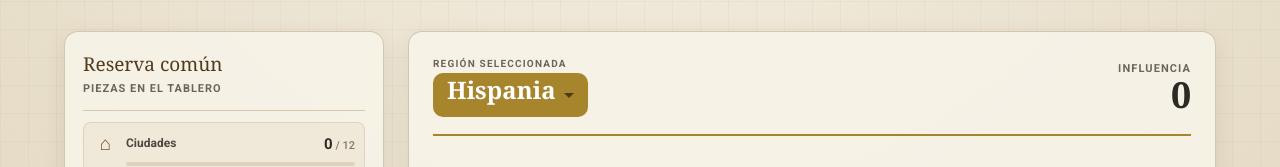
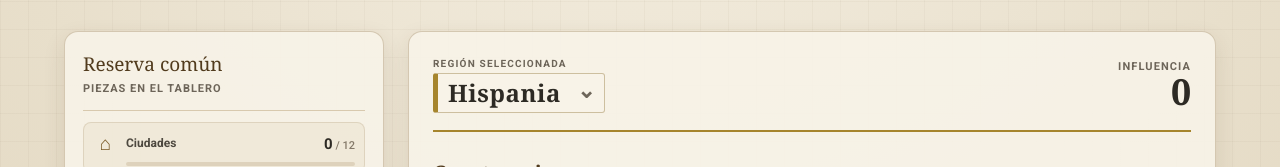
Before and after one commit to FedeGB/mosaic-webapp, a React (Vite) app: page /mosaic-webapp/influence in a window 1280 px wide. Shown: the part 251-418 px from the top of the page. Built offline with nearby package versions, Linux system fonts and the light colour scheme; a web font is replaced by a local one.

Commit message:
feat: region menu refactor

```diff
--- a/src/components/RegionInfluence/RegionInfluence.module.scss
+++ b/src/components/RegionInfluence/RegionInfluence.module.scss
@@ -10,9 +10,6 @@
         margin: 16px 0 6px;
         padding-bottom: 17px;
         border-bottom: 2px solid var(--region-color);
-
-        :global(.MuiSelect-select) { font-family: Georgia, serif; font-size: 24px; font-weight: 700; padding-bottom: 5px; padding-top: 5px; }
-        :global(.MuiOutlinedInput-notchedOutline) { border: 0; }
 
         &-influence {
             align-items: flex-end;
@@ -56,7 +53,6 @@
 
 @media (max-width: 500px) {
     .region {
-        &-title :global(.MuiSelect-select) { font-size: 20px; }
         &-title-influence strong { font-size: 31px; }
         .sectionHeading { display: block; }
         .sectionHeading span { display: block; margin-top: 2px; }
--- a/src/components/RegionInfluence/RegionInfluence.tsx
+++ b/src/components/RegionInfluence/RegionInfluence.tsx
@@ -2,7 +2,6 @@ import NumberSpinner from '../../components/NumberSpinner/NumberSpinner';
 import type { defaultTotalsState } from '../../store/regionsStore';
 import { locations as locationTypes } from '../../types/locations';
 import { units as unitTypes } from '../../types/units';
-import type { SelectChangeEvent } from '@mui/material/Select';
 import RegionSelect from '../../components/RegionSelect/RegionSelect';
 import FormControlLabel from '@mui/material/FormControlLabel';
 import Checkbox from '@mui/material/Checkbox';
@@ -19,7 +18,7 @@ interface RegionInfluenceProps {
     setLocationNumber: (region: string, location: string, value: number) => void;
     setUnitNumber: (region: string, unit: string, value: number) => void;
     selectedRegion: string;
-    handleOnRegionChange: (event: SelectChangeEvent) => void;
+    handleOnRegionChange: (region: string) => void;
     isDisableCities: boolean;
     handleOnDisableCitiesChange: (event: React.ChangeEvent<HTMLInputElement>) => void;
 }
--- /dev/null
+++ b/src/components/RegionSelect/RegionSelect.module.scss
@@ -0,0 +1,55 @@
+.trigger {
+    align-items: center;
+    background: #f8f3e8 !important;
+    border: 1px solid #cdbf9f !important;
+    border-left: 5px solid var(--region-color) !important;
+    border-radius: 3px !important;
+    color: #2d2a24 !important;
+    display: inline-flex !important;
+    justify-content: space-between !important;
+    min-width: 172px;
+    padding: 4px 8px 4px 10px !important;
+    text-align: left;
+
+    &:hover { background: #fffaf0 !important; border-color: #a99570 !important; }
+    &:focus-visible { outline: 3px solid rgba(81, 59, 29, .28); outline-offset: 2px; }
+}
+
+.triggerLabel { font-family: Georgia, serif; font-size: 24px; font-weight: 700; line-height: 1.25; }
+.chevron { color: #6d6559; font-family: sans-serif; font-size: 22px; line-height: 1; margin-left: 16px; transform: translateY(-2px); }
+
+.menuPaper {
+    background: #f8f3e8 !important;
+    border: 1px solid #cdbf9f;
+    border-radius: 3px !important;
+    box-shadow: 0 10px 24px rgba(66, 47, 23, .2) !important;
+    margin-top: 6px;
+    min-width: 320px;
+    overflow: hidden;
+}
+
+.menu :global(.MuiMenu-list) { display: grid; grid-template-columns: repeat(2, minmax(0, 1fr)); padding: 7px; }
+.menuLabel { color: #6d6559; font-size: 10px; font-weight: 800; grid-column: 1 / -1; letter-spacing: .12em; padding: 5px 7px 8px; text-transform: uppercase; }
+
+.menuItem {
+    align-items: center;
+    border-radius: 2px !important;
+    color: #3d382f !important;
+    display: flex !important;
+    font-size: 14px !important;
+    font-weight: 700 !important;
+    gap: 8px;
+    min-height: 38px !important;
+    padding: 7px !important;
+
+    &:hover, &:global(.Mui-selected:hover) { background: #eee4d1 !important; }
+    &:global(.Mui-selected) { background: #f0e7d7 !important; }
+}
+
+.swatch { background: var(--region-color); border-radius: 50%; box-shadow: inset 0 0 0 1px rgba(45, 42, 36, .2); flex: 0 0 auto; height: 10px; width: 10px; }
+.check { color: #513b1d; font-size: 16px; margin-left: auto; }
+
+@media (max-width: 500px) {
+    .triggerLabel { font-size: 20px; }
+    .menuPaper { min-width: min(320px, calc(100vw - 32px)); }
+}
--- a/src/components/RegionSelect/RegionSelect.tsx
+++ b/src/components/RegionSelect/RegionSelect.tsx
@@ -1,62 +1,67 @@
+import { useState } from 'react';
+import Button from '@mui/material/Button';
 import MenuItem from '@mui/material/MenuItem';
-import Select from '@mui/material/Select';
+import Menu from '@mui/material/Menu';
 import { regions } from '../../types/regions';
-import type { SelectChangeEvent } from '@mui/material/Select';
 import { regionColors } from '../../types/regions';
 
+import styles from './RegionSelect.module.scss';
+
 interface RegionSelectProps {
-    handleOnChange: (event: SelectChangeEvent) => void;
+    handleOnChange: (region: string) => void;
     value: string;
 }
 
 const RegionSelect = ({ handleOnChange, value }: RegionSelectProps) => {
-    const buildMenuItems = () => {
-        return Object.values(regions).map(region => {
-            const textColor = region === regions.EGIPTO ? 'black' : 'white';
-            return <MenuItem
-                value={region}
-                sx={{
-                    backgroundColor: regionColors[region as keyof typeof regionColors],
-                    color: textColor,
-                    '&.Mui-selected': {
-                        backgroundColor: regionColors[region as keyof typeof regionColors],
-                        color: textColor,
-                        fontWeight: 'bold',
-                        textDecoration: 'underline',
-                    },
-                    '&.Mui-selected:hover': {
-                        backgroundColor: regionColors[region as keyof typeof regionColors],
-                        color: textColor,
-                        fontWeight: 'bold',
-                        textDecoration: 'underline',
-                    },
-                    '&:hover': {
-                        backgroundColor: regionColors[region as keyof typeof regionColors],
-                        color: textColor,
-                        fontWeight: 'bold',
-                    }
-                }}
-            >
-                {region}
-            </MenuItem>
-        });
-    }
-
-    const textColor = value === regions.EGIPTO ? 'black' : 'white';
+    const [anchorEl, setAnchorEl] = useState<HTMLElement | null>(null);
+    const isOpen = Boolean(anchorEl);
 
     return (
-        <Select
-          value={value}
-          onChange={handleOnChange}
-          autoWidth
-          size='small'
-          sx={{
-            backgroundColor: regionColors[value as keyof typeof regionColors],
-            color: textColor,
-          }}
-        >
-          {buildMenuItems()}
-        </Select>
+        <>
+            <Button
+                aria-controls={isOpen ? 'region-menu' : undefined}
+                aria-expanded={isOpen ? 'true' : undefined}
+                aria-haspopup="menu"
+                className={styles.trigger}
+                disableElevation
+                onClick={(event) => setAnchorEl(event.currentTarget)}
+                style={{ '--region-color': regionColors[value as keyof typeof regionColors] } as React.CSSProperties}
+            >
+                <span className={styles.triggerLabel}>{value}</span>
+                <span className={styles.chevron} aria-hidden="true">⌄</span>
+            </Button>
+            <Menu
+                anchorEl={anchorEl}
+                anchorOrigin={{ horizontal: 'left', vertical: 'bottom' }}
+                className={styles.menu}
+                id="region-menu"
+                onClose={() => setAnchorEl(null)}
+                open={isOpen}
+                slotProps={{ paper: { className: styles.menuPaper } }}
+                transformOrigin={{ horizontal: 'left', vertical: 'top' }}
+            >
+                <span className={styles.menuLabel}>Cambiar región</span>
+                {Object.values(regions).map((region) => {
+                    const isSelected = region === value;
+                    return (
+                        <MenuItem
+                            className={styles.menuItem}
+                            key={region}
+                            onClick={() => {
+                                handleOnChange(region);
+                                setAnchorEl(null);
+                            }}
+                            selected={isSelected}
+                            style={{ '--region-color': regionColors[region as keyof typeof regionColors] } as React.CSSProperties}
+                        >
+                            <span className={styles.swatch} aria-hidden="true" />
+                            <span>{region}</span>
+                            {isSelected && <span className={styles.check} aria-label="Región seleccionada">✓</span>}
+                        </MenuItem>
+                    );
+                })}
+            </Menu>
+        </>
     );
 }
 
--- a/src/containers/Influence/Influence.tsx
+++ b/src/containers/Influence/Influence.tsx
@@ -2,7 +2,6 @@ import { useState } from 'react';
 import InfluenceView from '../../views/InfluenceView/InfluenceView';
 import { useRegionsStore, isStoreLoaded } from '../../store/regionsStore';
 import { regions as regionTypes } from '../../types/regions';
-import type { SelectChangeEvent } from '@mui/material/Select';
 
 const Influence = () => {
     const regions = useRegionsStore((state) => state.regions);
@@ -12,8 +11,8 @@ const Influence = () => {
     const totals = useRegionsStore((state) => state.totals);
     const [regionSelected, setRegionSelected] = useState(regionTypes.HIPSANIA);
 
-    const handleOnRegionChange = (event: SelectChangeEvent) => {
-        setRegionSelected(event.target.value);
+    const handleOnRegionChange = (region: string) => {
+        setRegionSelected(region);
     }
 
     const handleOnDisableCitiesChange = (event: React.ChangeEvent<HTMLInputElement>) => {
--- a/src/views/InfluenceView/InfluenceView.tsx
+++ b/src/views/InfluenceView/InfluenceView.tsx
@@ -1,7 +1,6 @@
 import RegionInfluence from '../../components/RegionInfluence/RegionInfluence';
 import { defaultRegionsState, defaultTotalsState } from '../../store/regionsStore';
 import TotalsInRegions from '../../components/TotalsInRegions/TotalsInRegions';
-import type { SelectChangeEvent } from '@mui/material/Select';
 
 import styles from './InfluenceView.module.scss';
 
@@ -11,7 +10,7 @@ interface InfluenceViewProps {
     setLocationNumber: (region: string, location: string, value: number) => void;
     setUnitNumber: (region: string, unit: string, value: number) => void;
     selectedRegion: string;
-    handleOnRegionChange: (event: SelectChangeEvent) => void;
+    handleOnRegionChange: (region: string) => void;
     isDisableCities: boolean;
     handleOnDisableCitiesChange: (event: React.ChangeEvent<HTMLInputElement>) => void;
 }
```
